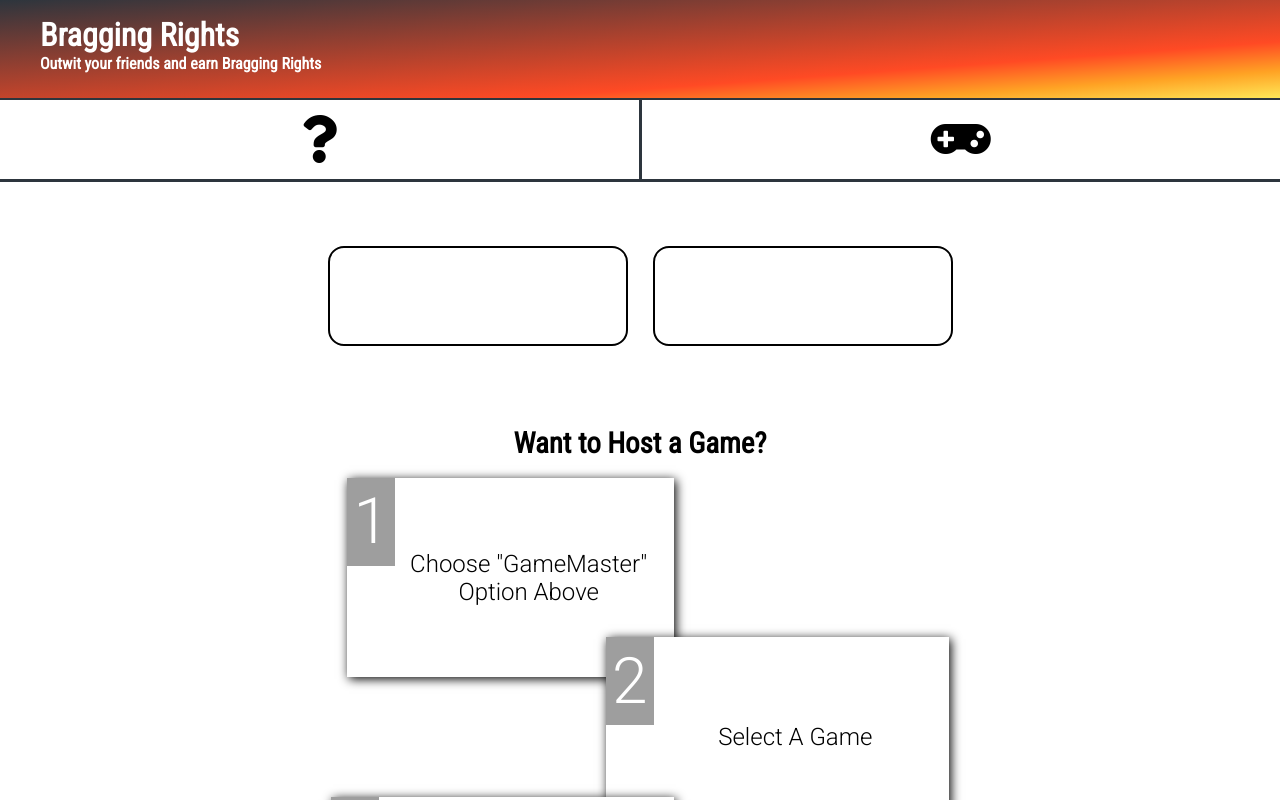
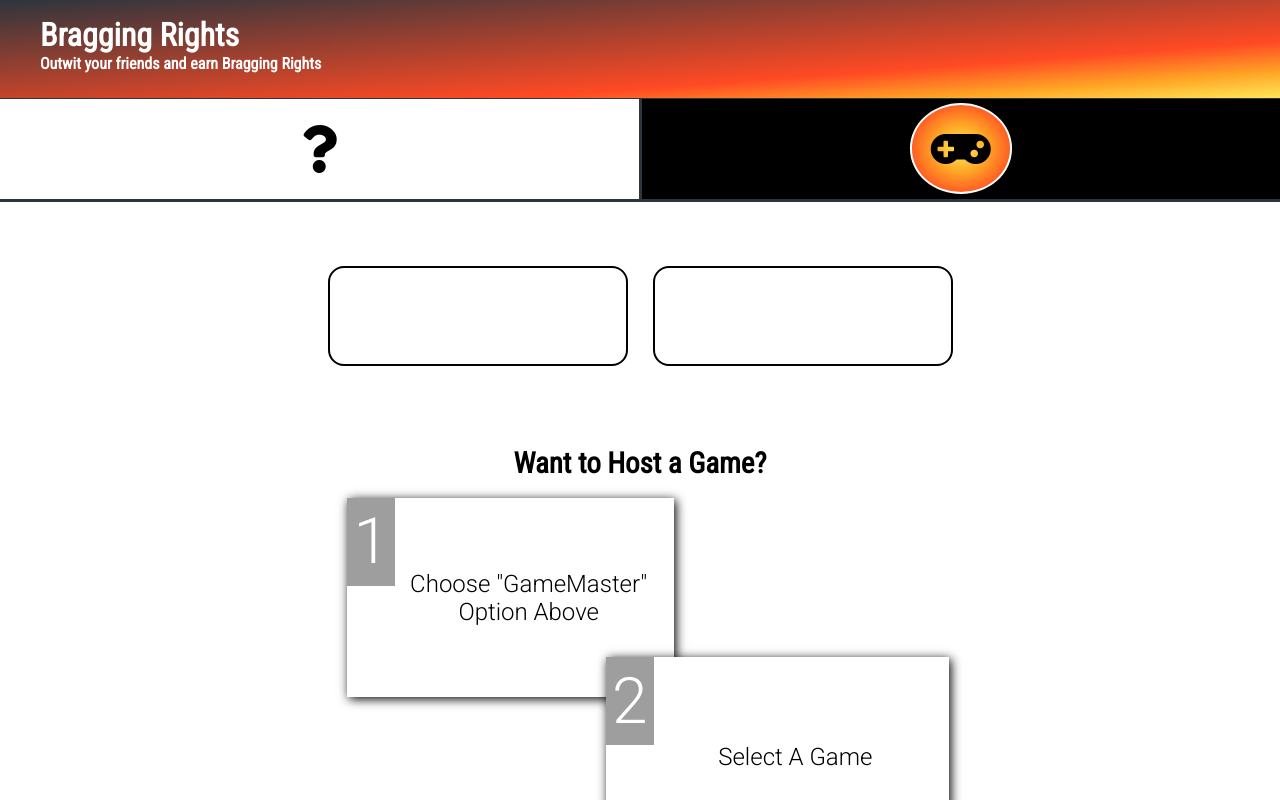
Before and after one commit to chingu-voyages/v8-chimeras-team-01, a React (Create React App) app: page / in a window 1280 px wide. Shown: the top 800 px of the page. Built offline with nearby package versions, Linux system fonts and the light colour scheme; grey boxes are pictures that could not be loaded.

Commit message:
Change up colors and gradient on view buttons

```diff
--- a/src/components/Landing/Landing.js
+++ b/src/components/Landing/Landing.js
@@ -10,7 +10,7 @@ export default function Landing() {
         <div className="button-box fbc">
           <i className="fas fa-question fa-3x"></i>
         </div>
-        <div className="button-box fbc">
+        <div className="button-box fbc sel">
           <i className="fas fa-gamepad fa-3x"></i>
         </div>
       </section>
--- a/src/components/Landing/index.css
+++ b/src/components/Landing/index.css
@@ -5,7 +5,7 @@
   grid-row: r2 / r3;
   display: grid;
   grid-template-columns: [lc1] 1fr [lc2];
-  grid-template-rows: [lcr1] 80px [lcr2] 1fr [lcr3];
+  grid-template-rows: [lcr1] 100px [lcr2] 1fr [lcr3];
   width: 100%;
   min-height: calc(100vh - 150px);
 }
@@ -22,11 +22,33 @@
 .button-box {
   width: 100%;
   height: 100%;
+  background-color: #fff;
   border-bottom: 3px solid var(--color-gray);
 }
 
 .button-box:nth-of-type(even) {
   border-left: 3px solid var(--color-gray);
+}
+
+.button-box>i {
+  padding: 0.4em;
+  background-color: #fff;
+  border-radius: 50%;
+}
+
+.sel {
+  background-color: #000;
+}
+
+.sel>i {
+  background-color: var(--color-gray);
+  background-image:radial-gradient(
+    var(--color-yellow),
+    var(--color-orange),
+    var(--color-red) 80%,
+    var(--color-gray)
+    );
+  border: 2px solid #fff;
 }
 
 /*  BUTTONS TO START GAME */
```
